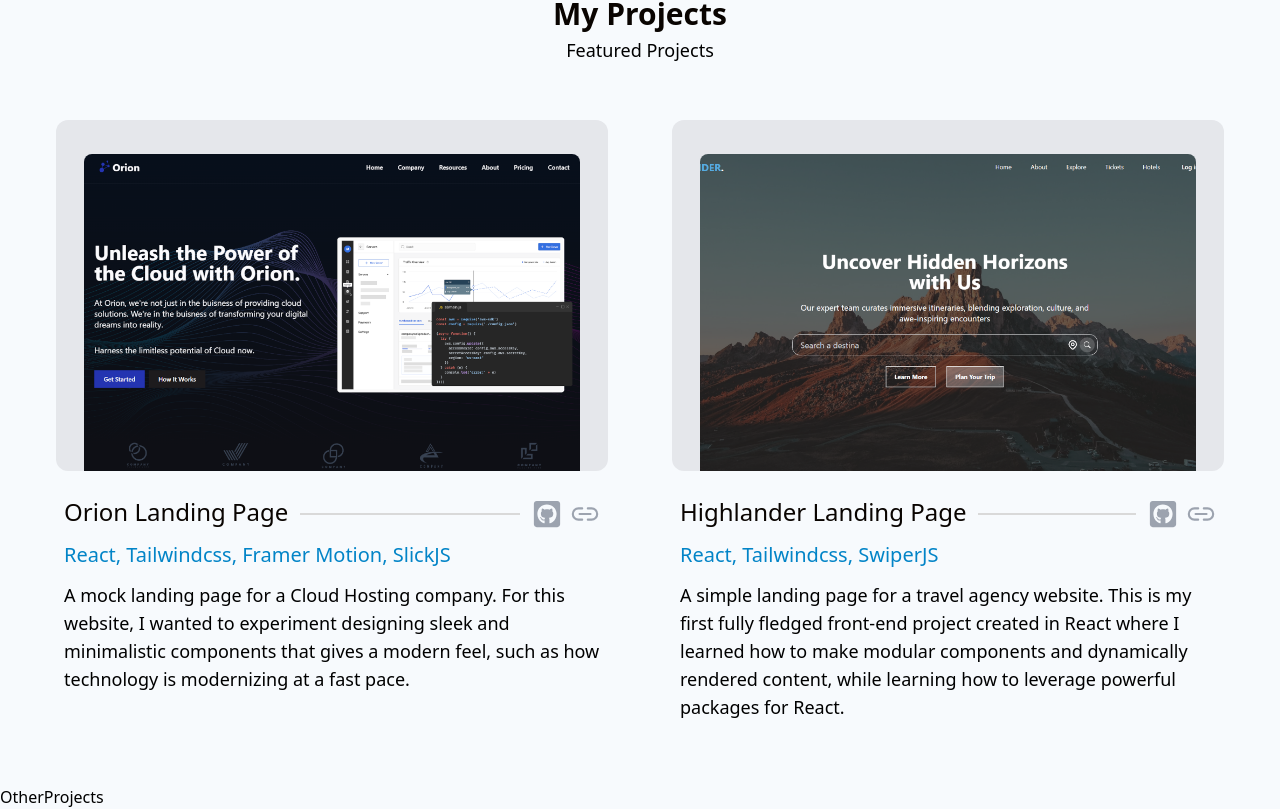
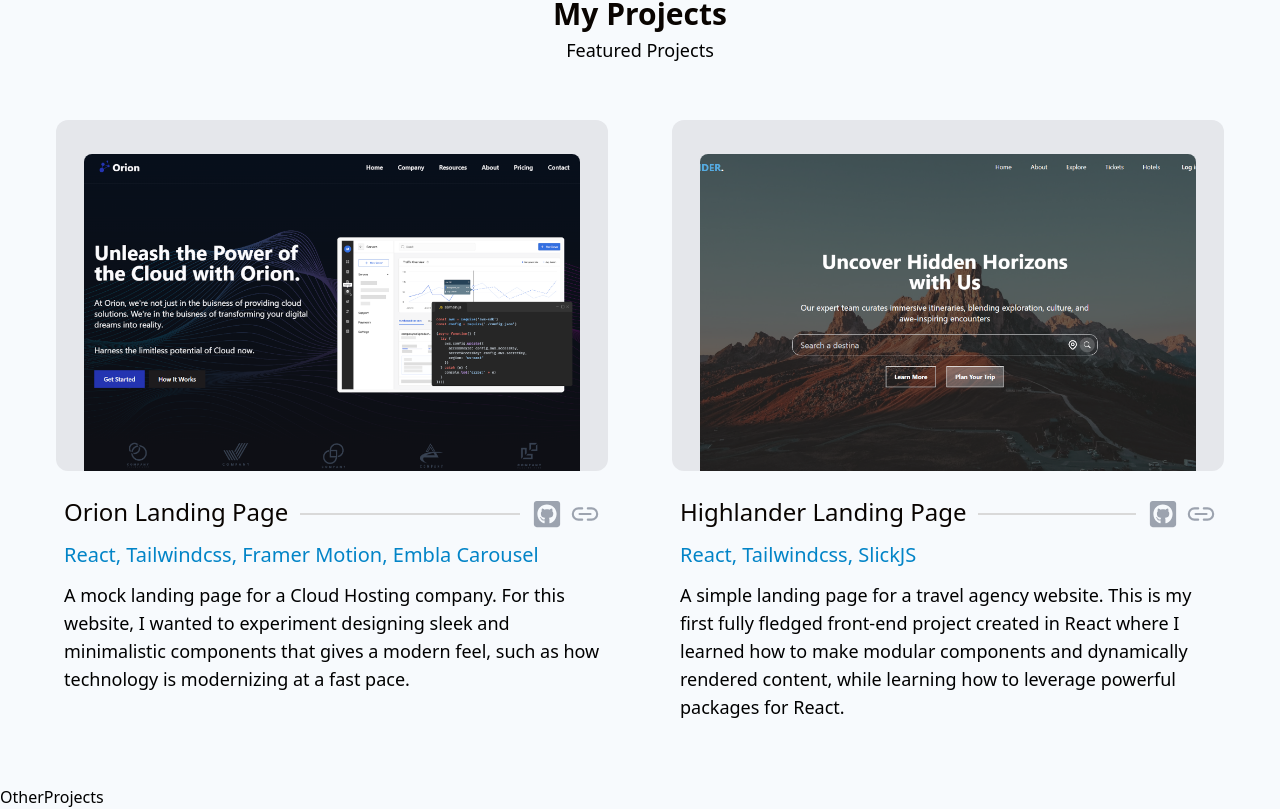
Before and after one commit to alanbacay02/personal-portfolio, a React (Create React App) app: page / in a window 1280 px wide. Shown: the part 1512-2321 px from the top of the page. Built offline with nearby package versions, Linux system fonts and the light colour scheme.

Commit message:
Updates project content to fix discrepancy in react technologies/packages used

```diff
--- a/src/components/Projects.jsx
+++ b/src/components/Projects.jsx
@@ -9,7 +9,7 @@ const PROJECT_CARDS = [
   {
     title: 'Orion Landing Page',
     description: 'A mock landing page for a Cloud Hosting company. For this website, I wanted to experiment designing sleek and minimalistic components that gives a modern feel, such as how technology is modernizing at a fast pace.',
-    technologies: 'React, Tailwindcss, Framer Motion, SlickJS',
+    technologies: 'React, Tailwindcss, Framer Motion, Embla Carousel',
     imgSrc: OrionImg,
     imgAlt: 'Orion_Website',
     pageLink: 'https://alanbacay02.github.io/rocket/',
@@ -18,7 +18,7 @@ const PROJECT_CARDS = [
   {
     title: 'Highlander Landing Page',
     description: 'A simple landing page for a travel agency website. This is my first fully fledged front-end project created in React where I learned how to make modular components and dynamically rendered content, while learning how to leverage powerful packages for React.',
-    technologies: 'React, Tailwindcss, SwiperJS',
+    technologies: 'React, Tailwindcss, SlickJS',
     imgSrc: HighLanderImg,
     imgAlt: 'Highlander_Website',
     pageLink: 'https://alanbacay02.github.io/mock-travel-website/',
```
